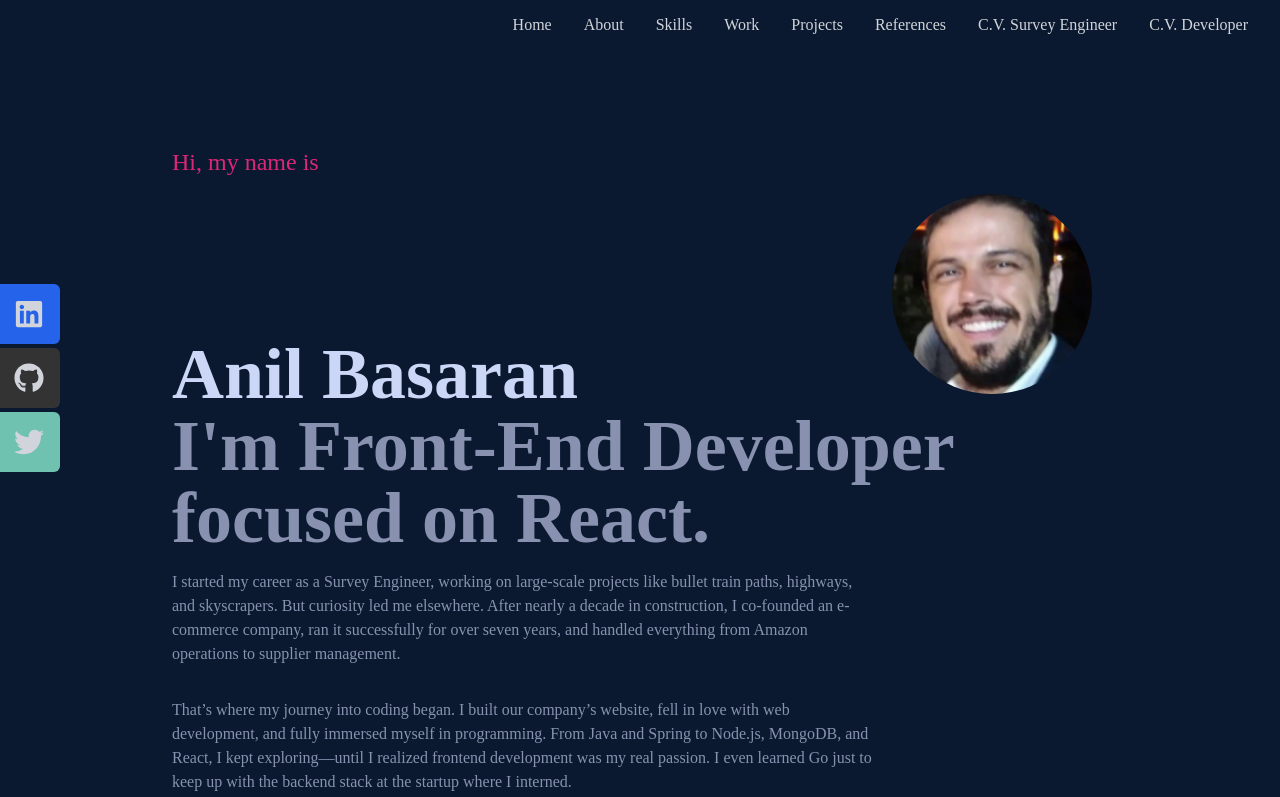
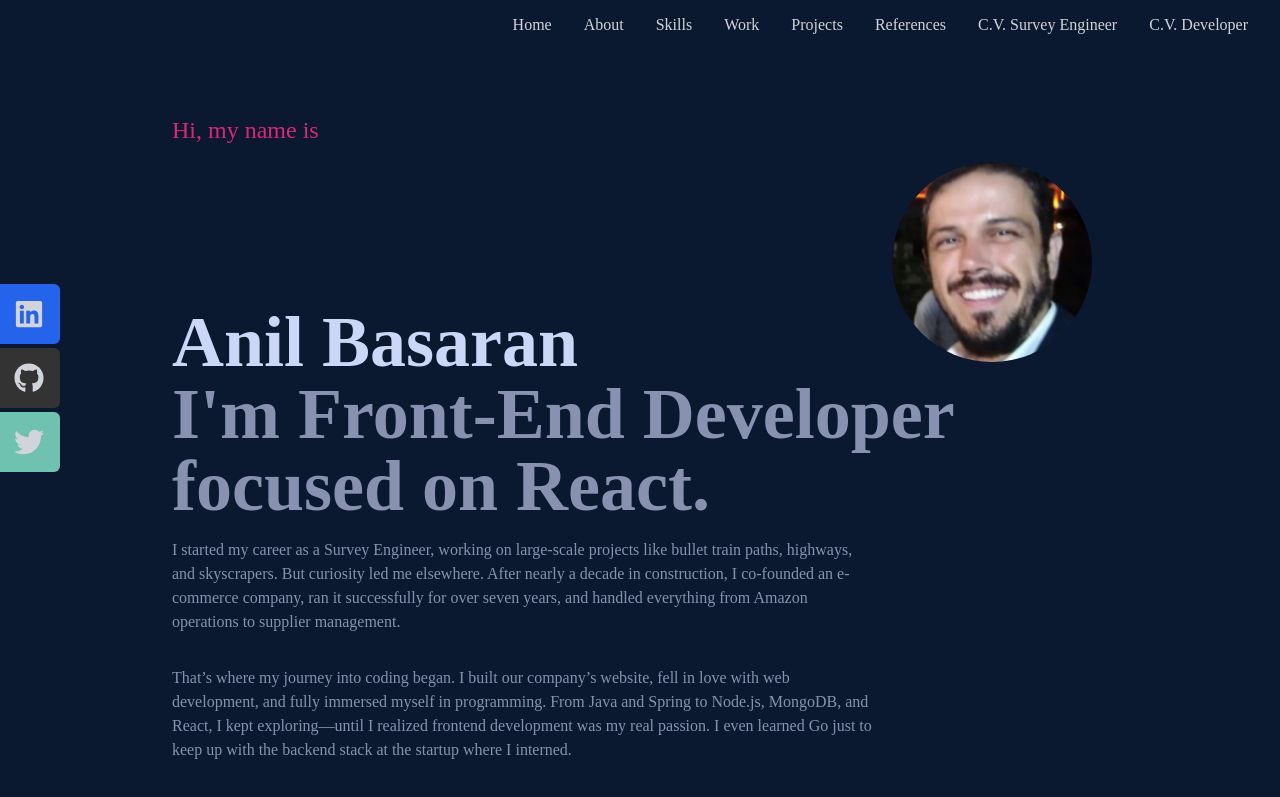
Before and after one commit to AnilBASARAN/portfolio-website-v2, a React (Create React App) app: page / in a window 1280 px wide. Shown: the top 797 px of the page. Built offline with nearby package versions, Linux system fonts and the light colour scheme.

Commit message:
changed the margin top of the intro

```diff
--- a/src/components/Home.jsx
+++ b/src/components/Home.jsx
@@ -7,7 +7,7 @@ const Home = () => {
     <div name='home' className='w-full bg-[#0a192f]'>
       {/* Container */}
       <div className='max-w-[1000px] mx-auto px-8 flex flex-col justify-center'>
-        <p className='text-pink-600 mt-24 text-2xl'>Hi, my name is</p>
+        <p className='text-pink-600 mt-16 text-2xl'>Hi, my name is</p>
         <div className='flex justify-between items-end '>
 
 
```
